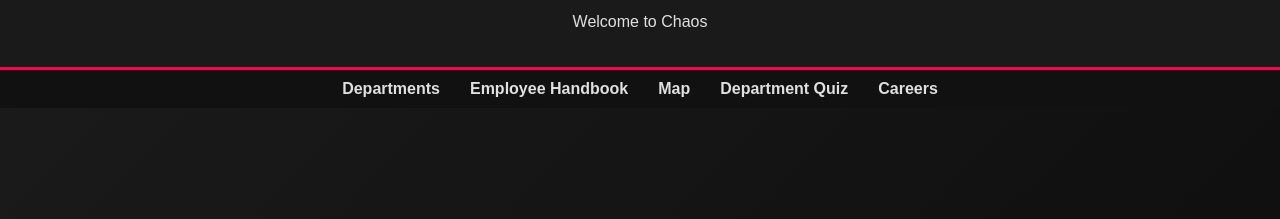
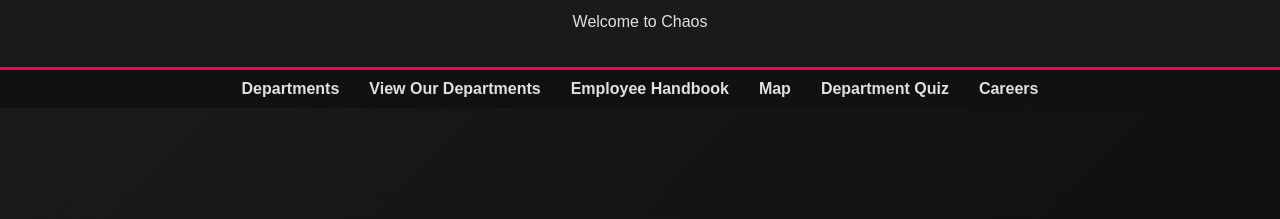
Before and after one commit to Gabe-beep-beep/Chaos-Theroy, a plain HTML site: page index.html in a window 1280 px wide. Shown: the part 60-279 px from the top of the page. Drawn offline with Linux system fonts and the light colour scheme.

Commit message:
Update index.html

```diff
--- a/index.html
+++ b/index.html
@@ -81,6 +81,7 @@
   </header>
   <nav>
     <a href="#departments">Departments</a>
+       <a href="departments.html">View Our Departments</a>
     <a href="#handbook">Employee Handbook</a>
     <a href="#map">Map</a>
     <a href="#quiz">Department Quiz</a>
```
